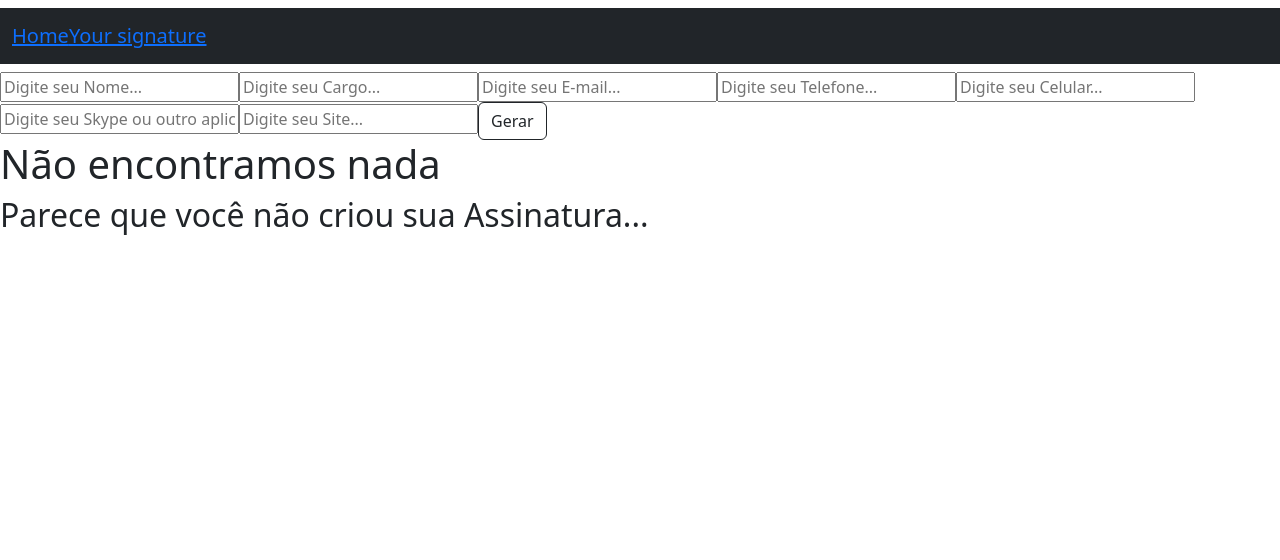
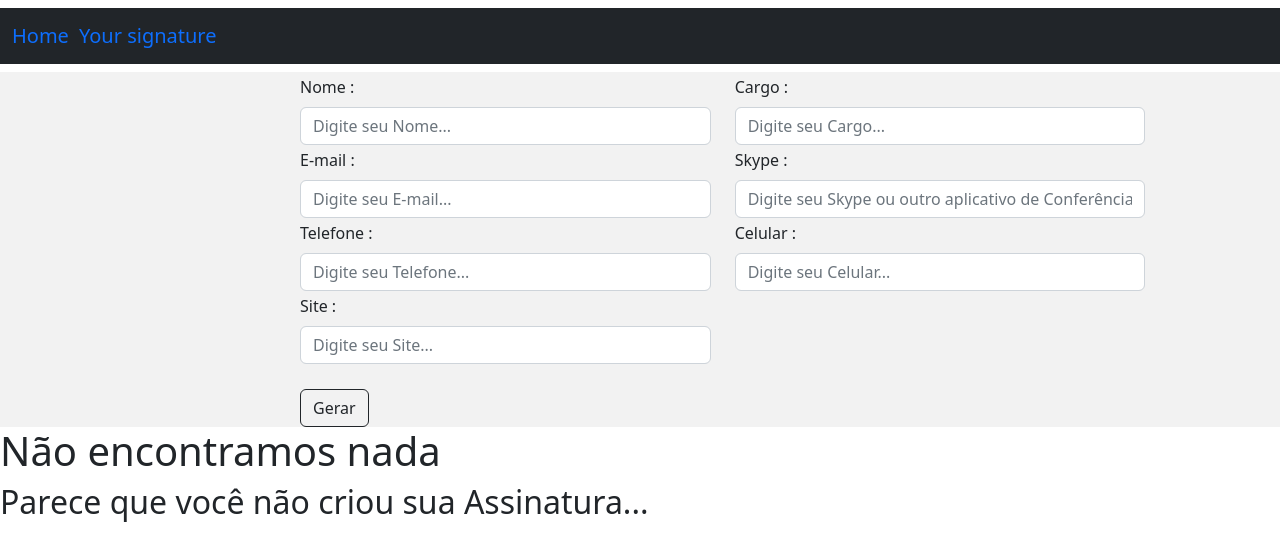
Before and after one commit to viniciusbenicio/Gerar-Assinatura-Email, a React (Create React App) app: page / in a window 1280 px wide. Shown: the top 560 px of the page. Built offline with nearby package versions, Linux system fonts and the light colour scheme.

Commit message:
Feat: Melhorias no Form
 * Melhorando o Form e Input
 * Adicionando Estilo na pagina

```diff
--- a/src/components/Assinatura.js
+++ b/src/components/Assinatura.js
@@ -3,10 +3,11 @@ import TemplateEmail from '../images/TemplateEmail.png';
 import '../styles/Assinatura.css';
 
 export default function Assinatura(props){
+
     if(props.assinaturas.length === 0){
         return (
             <div>
-                <img src={null} alt=""/>
+
                 <h1>Não encontramos nada</h1>
                 <h2>Parece que você não criou sua Assinatura...</h2>
             </div>
--- a/src/components/PostForm.js
+++ b/src/components/PostForm.js
@@ -1,20 +1,21 @@
-import { Button } from 'reactstrap';
-
+import { Input, Button, Label, Form, Row, Col } from 'reactstrap';
 import { useState } from 'react';
 
-export default function PostForm (props){
+import '../styles/PostForm.css';
+
+export default function PostForm(props) {
     const [userName, setUserName] = useState('');
-    const [jobRole,setjobRole] = useState('');
-    const [contactTel,setcontactTel] = useState('');
-    const [contactCel,setcontactCel] = useState('');
+    const [jobRole, setjobRole] = useState('');
+    const [contactTel, setcontactTel] = useState('');
+    const [contactCel, setcontactCel] = useState('');
     const [email, setEmail] = useState('');
-    const [conf,setConf] = useState('');
-    const [website,setWebSite] = useState('');
+    const [conf, setConf] = useState('');
+    const [website, setWebSite] = useState('');
 
 
-    function handleSubmit(event){
+    function handleSubmit(event) {
         event.preventDefault();
-        props.onSubmit({userName, jobRole, email, contactTel, contactCel, conf, website});
+        props.onSubmit({ userName, jobRole, email, contactTel, contactCel, conf, website });
 
         // setUserName('');
         // setjobRole('');
@@ -23,57 +24,94 @@ export default function PostForm (props){
         // setEmail('');
         // setConf('');
         // setWebSite('');
-
     }
 
     return (
-        <form onSubmit={handleSubmit} >
-
+        <Form onSubmit={handleSubmit} >
             <div>
-                <img src={null} alt="" />
-                <input
+                <Row>
+                    <Col md={4}>
+                        <Label>
+                            Nome :
+                        </Label>
+                        <Input
                             value={userName}
                             placeholder="Digite seu Nome..."
                             onChange={(event) => setUserName(event.target.value)}
                         />
-                <input
+                    </Col>
+                    <Col md={4}>
+                        <Label>
+                            Cargo :
+                        </Label>
+                        <Input
                             value={jobRole}
                             placeholder="Digite seu Cargo..."
                             onChange={(event) => setjobRole(event.target.value)}
                         />
-                <input
+                    </Col>
+                </Row>
+                <Row>
+                    <Col md={4}>
+                        <Label>
+                            E-mail :
+                        </Label>
+                        <Input
+                            type="email"
                             value={email}
                             placeholder="Digite seu E-mail..."
                             onChange={(event) => setEmail(event.target.value)}
                         />
-                <input
+                    </Col>
+                    <Col md={4}>
+                        <Label>
+                            Skype :
+                        </Label>
+
+                        <Input
+                            value={conf}
+                            placeholder="Digite seu Skype ou outro aplicativo de Conferência..."
+                            onChange={(event) => setConf(event.target.value)}
+                        />
+                    </Col>
+                </Row>
+                <Row>
+                    <Col md={4}>
+                        <Label>
+                            Telefone :
+                        </Label>
+                        <Input
                             value={contactTel}
                             placeholder="Digite seu Telefone..."
                             onChange={(event) => setcontactTel(event.target.value)}
                         />
-                <input
+                    </Col>
+                    <Col md={4}>
+                        <Label>
+                            Celular :
+                        </Label>
+                        <Input
                             value={contactCel}
                             placeholder="Digite seu Celular..."
                             onChange={(event) => setcontactCel(event.target.value)}
                         />
-                <input
-                value={conf}
-                placeholder="Digite seu Skype ou outro aplicativo de Conferência..."
-                onChange={(event) => setConf(event.target.value)}
-                />
-                <input
+                    </Col>
+                </Row>
+                <Row>
+                    <Col md={4}>
+                        <Label>
+                            Site :
+                        </Label>
+                        <Input
+                            type="url"
                             value={website}
                             placeholder="Digite seu Site..."
                             onChange={(event) => setWebSite(event.target.value)}
                         />
-                <Button
-                  color="dark"
-                  type="submit"
-                  outline>
-                    Gerar
-                </Button>
+                    </Col>
+                </Row>
+                <Button color="dark" type="submit" outline>Gerar</Button>
             </div>
-
-        </form>
+        </Form>
     );
 }
--- /dev/null
+++ b/src/styles/PostForm.css
@@ -0,0 +1,29 @@
+*{
+    margin: 0;
+    padding: 0;
+}
+
+a{
+    margin-right: 10px;
+    text-decoration: none;
+}
+
+Form{
+    max-width: 100%;
+    background-color: #F2F2F2;
+
+}
+
+Button{
+    margin-top: 25px;
+    margin-left: 300px;
+}
+
+Label{
+    margin-left: 300px;
+    margin-top: 3px;
+}
+
+input{
+    margin-left: 300px;
+}
```
Also changed, not shown: src/images/bg.png (added). Lines whose indentation alone changed are shown as unchanged.
